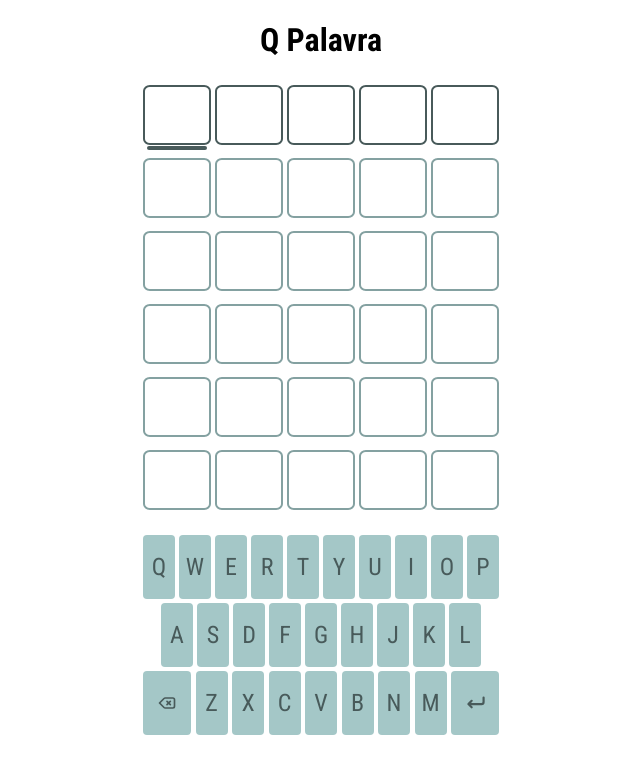
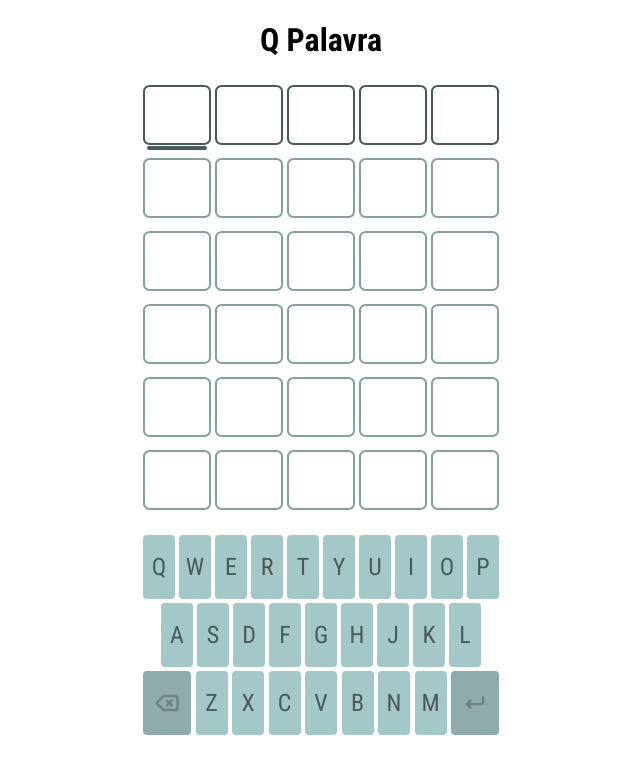
Before and after one commit to Cirovsky/qpalavra__web, a React (Create React App) app: page / in a window 1280 px wide. Shown: the top 774 px of the page, without its empty margins (319-959 px from the left). Built offline with nearby package versions, Linux system fonts and the light colour scheme.

Commit message:
backspace sinaliza estar desabilitado

```diff
--- a/src/components/Key/Key.css
+++ b/src/components/Key/Key.css
@@ -15,7 +15,10 @@
 
 .enter, .backspace{
     width: 6vh;
-
+    background-color: var(--miss);
+}
+.backspace svg, .enter svg{
+    fill: var(--darkgray-light);
 }
 
 .enter img{
@@ -26,9 +29,20 @@
 .press-enter{
     background-color: var(--jackpot);
 }
+.press-enter svg{
+    fill:rgb(199, 231, 231);
+}
 
 .backspace img{
     width: 2.5vh;
+}
+
+.undo{
+    background-color: rgb(164, 199, 199);
+
+}
+.undo svg{
+    fill: rgb(72, 90, 90);
 }
 
 .miss{
--- a/src/components/Key/index.js
+++ b/src/components/Key/index.js
@@ -19,12 +19,17 @@ const Key = (props) => {
 
     if (props.value === 'Enter') {
         return (<span className={`key enter ${index == 5? 'press-enter': ''}`} onClick={() => show(props.value)}>
-            {<img src='confirm.svg' alt='confirm guess' />}
+            <svg fill="rgb(72, 90, 90)" width="3.5vh" height="3.5vh" viewBox="0 0 24 24"
+                xmlns="http://www.w3.org/2000/svg">
+                <path d="M19,6a1,1,0,0,0-1,1v4a1,1,0,0,1-1,1H7.41l1.3-1.29A1,1,0,0,0,7.29,9.29l-3,3a1,1,0,0,0-.21.33,1,1,0,0,0,0,.76,1,1,0,0,0,.21.33l3,3a1,1,0,0,0,1.42,0,1,1,0,0,0,0-1.42L7.41,14H17a3,3,0,0,0,3-3V7A1,1,0,0,0,19,6Z"/>
+            </svg>
         </span>);
     }
     if (props.value === 'Backspace') {
-        return (<span className="key backspace" onClick={() => show(props.value)}>
-            <img src='backspace.svg' alt='backspace' />
+        return (<span className={`key backspace ${index > 0? 'undo' : ''}`} onClick={() => show(props.value)}>
+            <svg fill="rgb(72, 90, 90)" width="3.5vh" height="3.5vh" viewBox="0 0 24 24" xmlns="http://www.w3.org/2000/svg">
+                <path d="M19,5H9.83a3,3,0,0,0-2.12.88L2.29,11.29a1,1,0,0,0,0,1.42l5.42,5.41A3,3,0,0,0,9.83,19H19a3,3,0,0,0,3-3V8A3,3,0,0,0,19,5Zm1,11a1,1,0,0,1-1,1H9.83a1.05,1.05,0,0,1-.71-.29L4.41,12,9.12,7.29A1.05,1.05,0,0,1,9.83,7H19a1,1,0,0,1,1,1ZM16.71,9.29a1,1,0,0,0-1.42,0L14,10.59l-1.29-1.3a1,1,0,0,0-1.42,1.42L12.59,12l-1.3,1.29a1,1,0,0,0,0,1.42,1,1,0,0,0,1.42,0L14,13.41l1.29,1.3a1,1,0,0,0,1.42,0,1,1,0,0,0,0-1.42L15.41,12l1.3-1.29A1,1,0,0,0,16.71,9.29Z" />
+            </svg>
         </span>);
     }
     return <span className={`key ${classColor}`}
```
